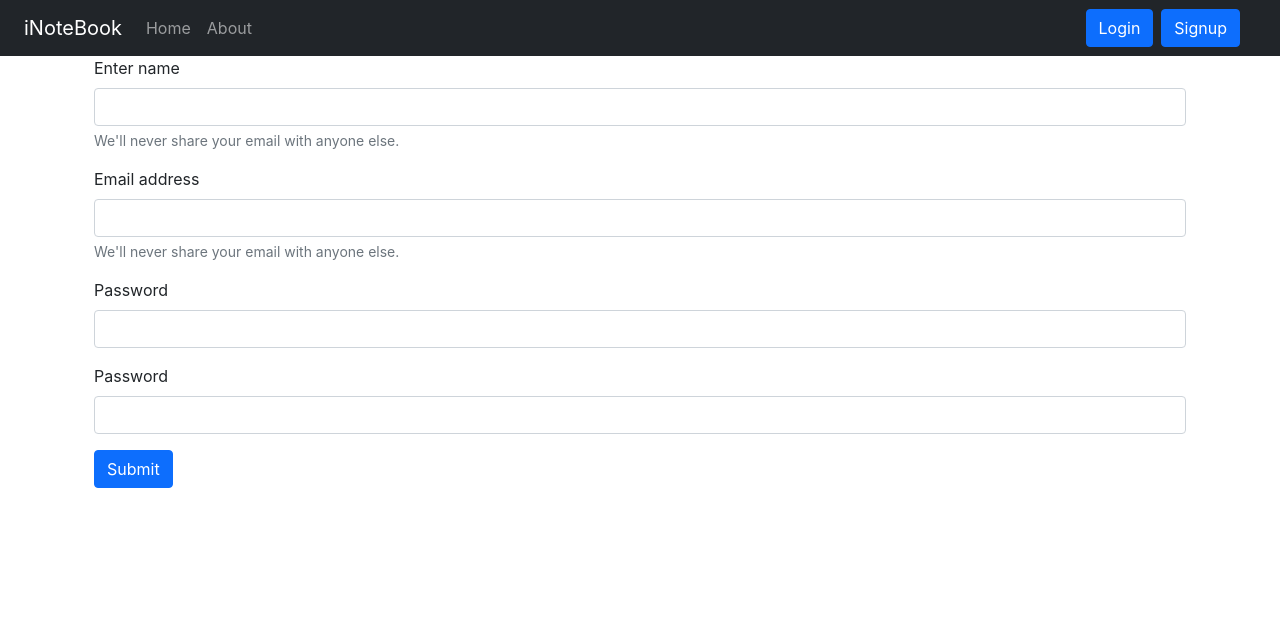
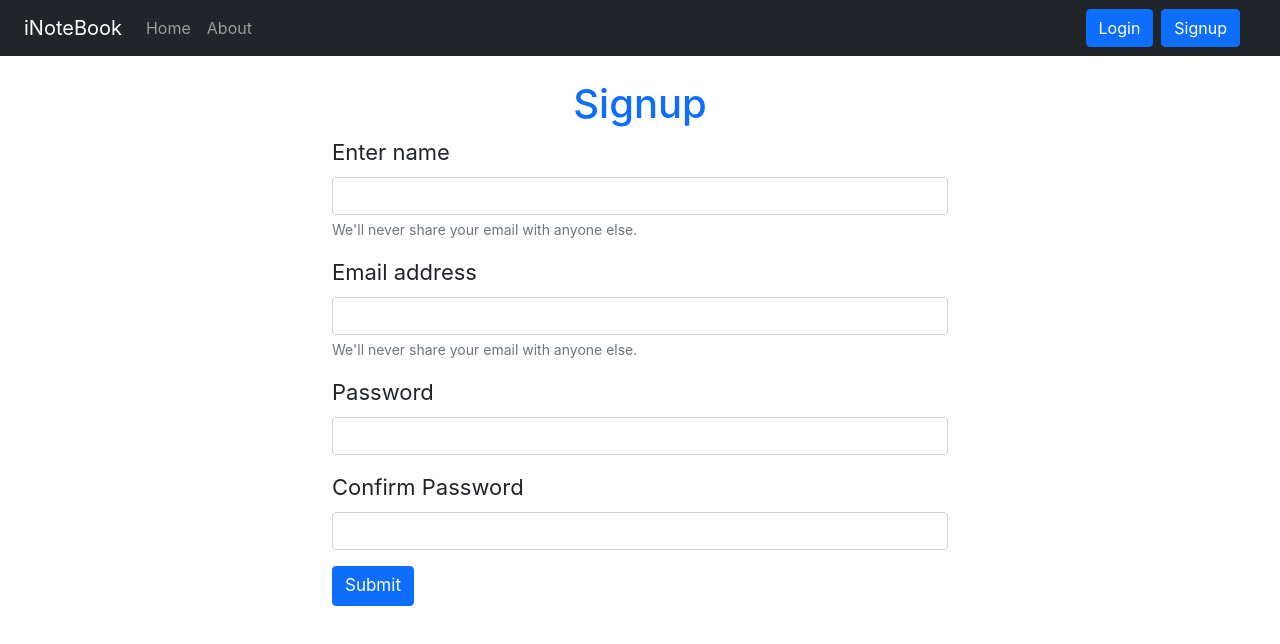
Before and after one commit to NikeshGamal/iNoteBook-frontend, a React (Create React App) app: page /signup in a window 1280 px wide. Shown: the top 644 px of the page. Built offline with nearby package versions, Linux system fonts and the light colour scheme.

Commit message:
added layout and alert functionalities

```diff
--- a/src/App.js
+++ b/src/App.js
@@ -1,4 +1,5 @@
 import './App.css';
+import { useState } from 'react';
 import Navbar from "./Components/Navbar";
 import Home from "./Components/Home";
 import About from "./Components/About";
@@ -13,23 +14,36 @@ import {
   Routes
 } from "react-router-dom";
 
+function App() {
+    //section for alert
+    const [alert,setAlert]=useState(null);
 
-function App() {
+    const showAlert=(message,type)=>{
+       setAlert( {
+           msg:message,
+           type:type
+       });
+
+       setTimeout(() => {
+         setAlert(null);
+       }, 1500);
+   }
+
   return (
     <>
     {/* Inorder to use context API  we need to wrap all the component inside the NoteState so that all the component can use all the states that are wrapped inside NoteState Component*/}
-    <NoteState>
+    <NoteState showAlert={showAlert}>
        <Router>
-             <Navbar/>
-             <Alert/>
+             <Navbar showAlert={showAlert}/>
+             <Alert alert={alert}/>
              <div className="container">
                {/* Before Router 6, we used <Swicth> inorder to pass the different route but after Router 6 we don't need to use Switch but we use Routes */}
                {/* Also we pass the Components inside element and use exact*/}
                   <Routes>
-                       <Route exact path="/"  element={<Home/>}/>
+                       <Route exact path="/"  element={<Home showAlert={showAlert}/>}/>
                        <Route exact path="/about"  element={<About/>}/>
-                       <Route exact path="/login"  element={<Login/>}/>
-                       <Route exact path="/signup"  element={<Signup/>}/>
+                       <Route exact path="/login"  element={<Login showAlert={showAlert}/>}/>
+                       <Route exact path="/signup"  element={<Signup showAlert={showAlert}/>}/>
                   </Routes>
              </div>
       </Router>
--- a/src/Components/AddNotes.js
+++ b/src/Components/AddNotes.js
@@ -2,7 +2,7 @@ import React from 'react';
 import {useContext, useState} from 'react';
 import noteContext from '../context/notes/noteContext';
 
-export const AddNotes = () => {
+export const AddNotes = (props) => {
     const context= useContext(noteContext);
     const {addNote} = context;
 
@@ -13,6 +13,7 @@ export const AddNotes = () => {
         //addNote method receives 3 parameters that will add the respective note
          addNote(note.title,note.description,note.tags);
          setNote({title:"",description:"",tags:""});
+         props.showAlert("Added a note","success");
     }
 
     const onChange = (e)=>{
@@ -21,7 +22,8 @@ export const AddNotes = () => {
     }
 
   return (
-    <div>
+   <div className="container">
+        <div className='container my-4'>
         <h1>Add a Note</h1>
          <form>
              <div className="form-group">
@@ -39,7 +41,8 @@ export const AddNotes = () => {
 
             <button disabled={note.title.length<5 || note.description.length<5 ?true:false} type="submit" className="btn btn-primary  my-2" onClick={onSubmit}>Add a note</button>
          </form>
-    </div>
+       </div>
+   </div>
   )
 }
 
--- a/src/Components/Home.js
+++ b/src/Components/Home.js
@@ -1,13 +1,13 @@
 import React from 'react';
 import Note from './Note';
 
-export const Home = () => {
+export const Home = (props) => {
    //before useContext hook was introduces we used Consumer component but after useContext hook we need not to use Consumer Component
     //Now while using useContext hook as an argument we need to pass the Provider component that wraps the all the states in this case we araps the content in noteContext
 
   return (
     <div>
-         <Note/>
+         <Note showAlert={props.showAlert}/>
     </div>
   )
 }
--- a/src/Components/Login.js
+++ b/src/Components/Login.js
@@ -38,19 +38,22 @@ const Login = (props) => {
     setCredentials({...credentials,[e.target.name]:e.target.value});
 }
   return (
-    <div className='container'>
+    <div className='container my-4 my-4 my-4 my-4' >
+      <div className="container " style={{width:"640px"}}>
+          <h1 className='text-center text-primary'>Login</h1>
            <form onSubmit={handleSubmit}>
                <div className="mb-3">
-             <label htmlFor="exampleInputEmail1" className="form-label">Email address</label>
+                 <label htmlFor="exampleInputEmail1" style={{fontSize:"22px"}} className="form-label">Email address</label>
                  <input type="email" className="form-control" id="exampleInputEmail1" aria-describedby="emailHelp" name='email' value={credentials.email} onChange={onChange}/>
                  <div id="emailHelp" className="form-text">We'll never share your email with anyone else.</div>
                </div>
                <div className="mb-3">
-             <label htmlFor="exampleInputPassword1" className="form-label">Password</label>
+                 <label htmlFor="exampleInputPassword1" style={{fontSize:"22px"}} className="form-label">Password</label>
                  <input type="password" className="form-control" id="exampleInputPassword1" name='password' value={credentials.password} onChange={onChange}/>
                </div>
-           <button type="submit" className="btn btn-primary">Submit</button>
+               <button type="submit" className="btn btn-primary" style={{fontSize:"17px"}}>Submit</button>
            </form>
+      </div>
     </div>
   )
 }
--- a/src/Components/Navbar.js
+++ b/src/Components/Navbar.js
@@ -2,12 +2,13 @@ import React from 'react'
 import { Link , useLocation} from 'react-router-dom'
 import { useNavigate} from 'react-router-dom'
 
-export const Navbar = () => {
+export const Navbar = (props) => {
    let navigate = useNavigate();
     let location = useLocation();
 
     const handleLogout = ()=>{
        localStorage.removeItem('token');
+       props.showAlert("Successfully Logout","success");
        navigate('/login');
     }
   return (
--- a/src/Components/Note.js
+++ b/src/Components/Note.js
@@ -4,7 +4,7 @@ import NoteItem from './NoteItem';
 import AddNotes from './AddNotes';
 import { useNavigate} from 'react-router-dom';
 
-export const Note = () => {
+export const Note = (props) => {
   let navigate = useNavigate();
 
   const context= useContext(noteContext);
@@ -20,6 +20,7 @@ export const Note = () => {
       const [note, setNote] = useState({etitle:"",edescription:"",etags:""});
 
       const ref = useRef(null);
+
       const updateNote = (currentNote)=>{
           ref.current.click();
           setNote({id:currentNote._id,etitle:currentNote.title,edescription:currentNote.description,etags:currentNote.tags});
@@ -29,10 +30,9 @@ export const Note = () => {
         console.log("Loading updating note:",note);
         //e.preventDefault() in order to prevent from reloading the pages
         e.preventDefault();
-
         //editNote function takes 4 arguments but since edit takes recent entries or changes so we pass etitle,edescription and etags
         editNote(note.id,note.etitle,note.edescription,note.etags);
-
+        props.showAlert("Updated the note","success");
     }
 
     const onChange = (e)=>{
@@ -41,7 +41,7 @@ export const Note = () => {
     }
   return (
        <>
-       <AddNotes/>
+       <AddNotes showAlert={props.showAlert}/>
 
        <button  ref={ref} type="button" className="btn btn-primary d-none" data-bs-toggle="modal" data-bs-target="#exampleModal">
          Launch demo modal
--- a/src/Components/Signup.js
+++ b/src/Components/Signup.js
@@ -42,28 +42,31 @@ const Signup = (props) => {
     setCredentials({...credentials,[e.target.name]:e.target.value});
 }
   return (
-    <div className='container'>
-       <form onSubmit={handleSubmit}>
+    <div className='container my-4 my-4 my-4 my-4'>
+      <div className="container" style={{width:"640px"}}>
+      <form onSubmit={handleSubmit}>
+       <h1 className='text-center text-primary'>Signup</h1>
        <div className="mb-3">
-             <label htmlFor="name" className="form-label">Enter name</label>
+             <label htmlFor="name" className="form-label" style={{fontSize:"22px"}}>Enter name</label>
              <input type="text" className="form-control" id="name" aria-describedby="emailHelp" name='name' value={credentials.name} onChange={onChange}/>
              <div id="emailHelp" className="form-text">We'll never share your email with anyone else.</div>
            </div>
            <div className="mb-3">
-             <label htmlFor="exampleInputEmail1" className="form-label">Email address</label>
+             <label htmlFor="exampleInputEmail1" className="form-label" style={{fontSize:"22px"}}>Email address</label>
              <input type="email" className="form-control" id="email" aria-describedby="emailHelp" name='email' value={credentials.email} onChange={onChange}/>
              <div id="emailHelp" className="form-text">We'll never share your email with anyone else.</div>
            </div>
            <div className="mb-3">
-             <label htmlFor="exampleInputPassword1" className="form-label">Password</label>
+             <label htmlFor="exampleInputPassword1" className="form-label" style={{fontSize:"22px"}}>Password</label>
              <input type="password" className="form-control" id="password" name='password' value={credentials.password} onChange={onChange} minLength={5} required/>
            </div>
            <div className="mb-3">
-             <label htmlFor="exampleInputPassword1" className="form-label">Password</label>
+             <label htmlFor="exampleInputPassword1" className="form-label" style={{fontSize:"22px"}}>Confirm Password</label>
              <input type="password" className="form-control" id="cpassword" name='cpassword' value={credentials.cpassword} onChange={onChange} minLength={5} required/>
            </div>
-           <button type="submit" className="btn btn-primary">Submit</button>
+           <button type="submit" className="btn btn-primary" style={{fontSize:"17px"}}>Submit</button>
        </form>
+      </div>
     </div>
   )
 }
--- a/src/context/notes/NotesState.js
+++ b/src/context/notes/NotesState.js
@@ -70,6 +70,7 @@ const NoteState = (props)=>{
           //--->>>> filtered or left out
             const newNotes = notes.filter((notes)=>{return notes._id !== id});
             setNotes(newNotes);
+            props.showAlert("Deleted note","success");
        }
 
         //3.Edit a note
```
Lines whose indentation alone changed are shown as unchanged.
